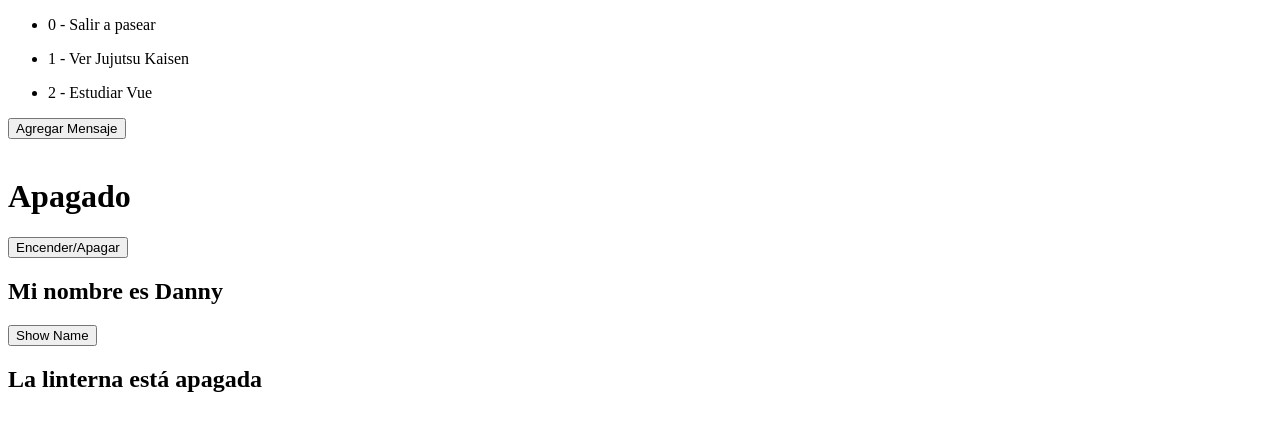
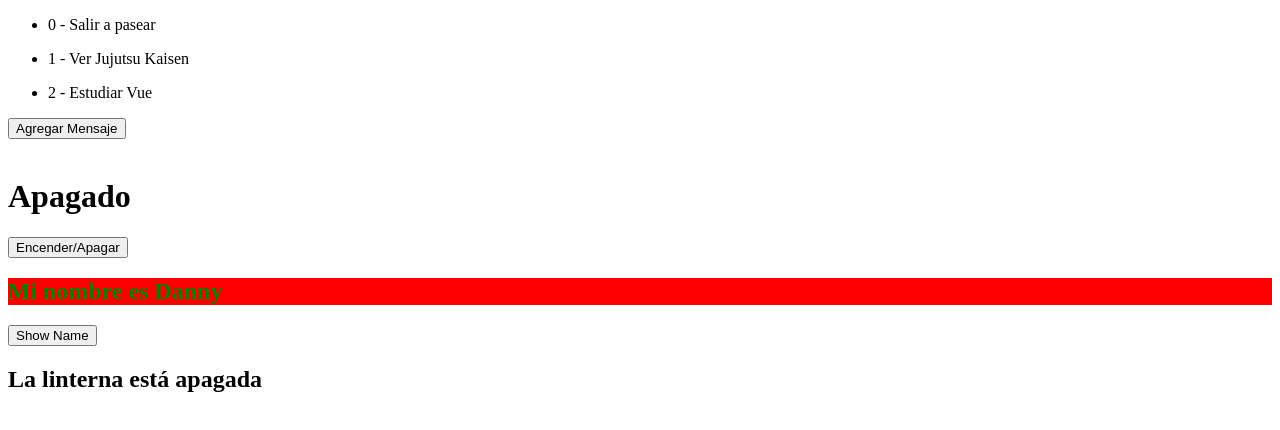
Before and after one commit to dannycastilloo/curso-vue, a Vue app: page / in a window 1280 px wide. Shown: the top 430 px of the page. Built offline with nearby package versions, Linux system fonts and the light colour scheme.

Commit message:
dynamic styles

```diff
--- a/src/App.vue
+++ b/src/App.vue
@@ -1,7 +1,7 @@
 <template>
   <div>
-    <ul v-for="(message, index) in messages" :key='index' :class="mainClass">
-      <li>
+    <ul v-for="(message, index) in messages" :key='index'>
+      <li :class="{ active: linterna }">
         {{ index }} - {{ message }}
       </li>
     </ul>
@@ -15,7 +15,7 @@
 
     <br>
 
-    <h2 v-show="showName">Mi nombre es Danny</h2>
+    <h2 :class="{ active: showName }" :style="{ backgroundColor: showName ? 'red' : 'aquamarine' }">Mi nombre es Danny</h2>
     <button @click="changeShowStatus">Show Name</button>
     <br>
 
@@ -57,11 +57,14 @@ export default {
   },
   watch: {
     linterna(value, oldValue) {
-      console.log(`La linterna estaba en ${ oldValue } y ahora está en ${ value }`)
+      console.log(`La linterna estaba en ${oldValue} y ahora está en ${value}`)
     }
   }
 }
 </script>
 
 <style>
+.active {
+  color: green;
+}
 </style>
```
